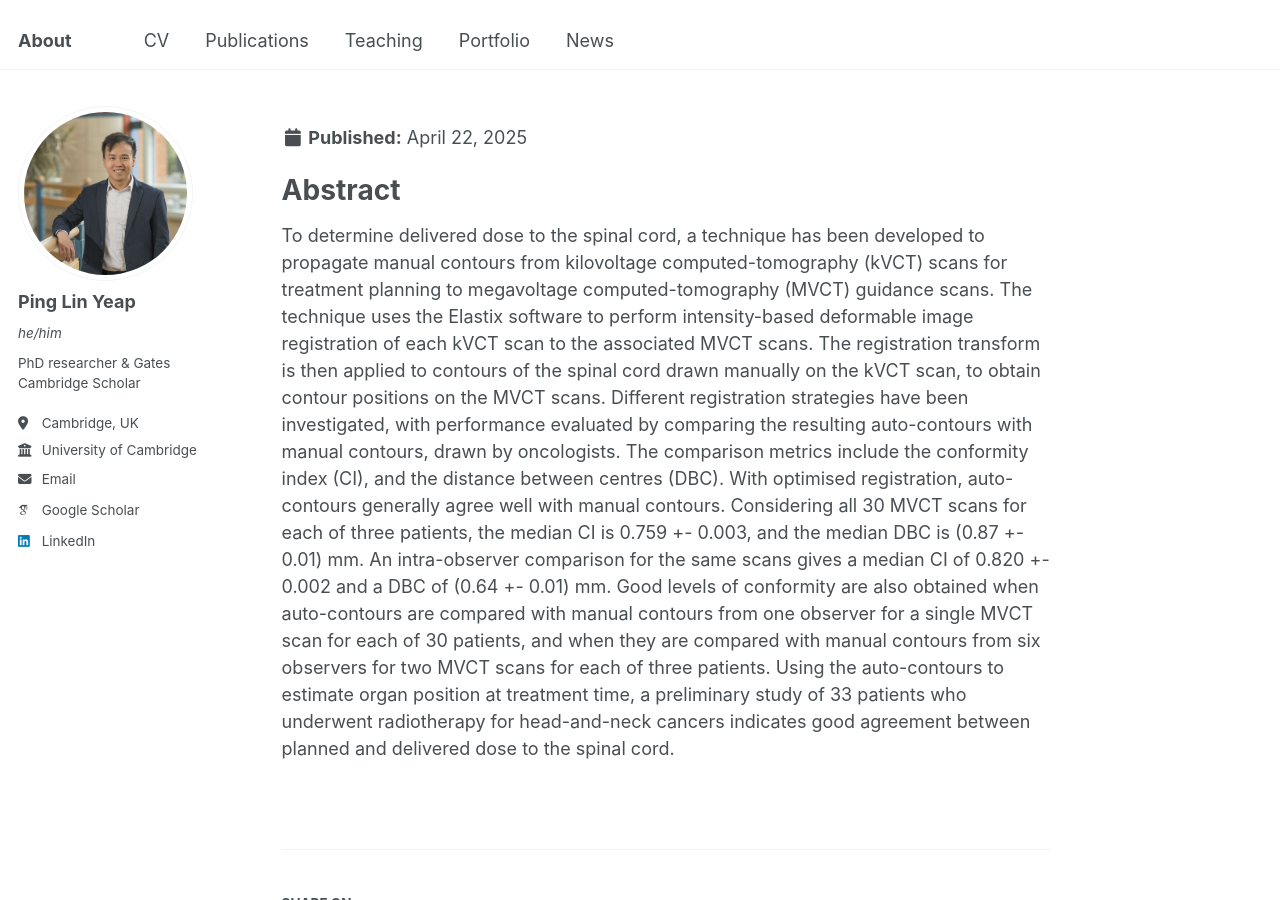
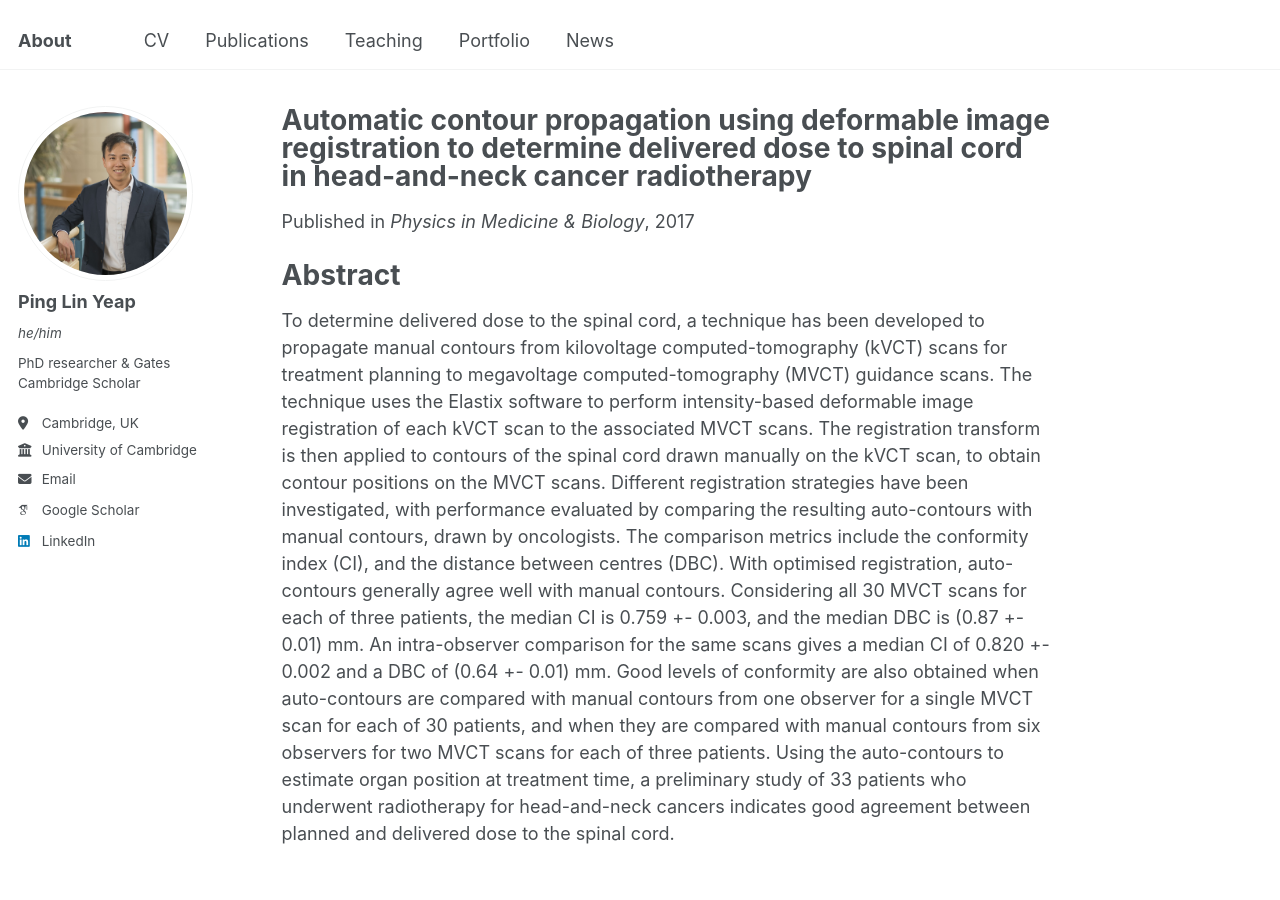
Before and after one commit to yeappl/yeappl.github.io, a Jekyll site: the page built from _publications/2017-dir.md, in a window 1280 px wide and 900 px high. Built offline with Jekyll 4.4.1, drawn with Linux system fonts in a browser that asks for light colours; some web fonts are replaced.

Commit message:
Update 2017-dir.md

```diff
--- a/_publications/2017-dir.md
+++ b/_publications/2017-dir.md
@@ -1,11 +1,11 @@
 ---
-title: <h6>"Automatic contour propagation using deformable image registration to determine delivered dose to spinal cord in head-and-neck cancer radiotherapy"</h6>
+title: "Automatic contour propagation using deformable image registration to determine delivered dose to spinal cord in head-and-neck cancer radiotherapy"
 collection: publications
 category: manuscripts
 permalink:
-excerpt: <h6>'Authors: <u>P L Yeap</u>, D J Noble, K Harrison, A M Bates, N G Burnet, R Jena, M Romanchikova, M P F Sutcliffe, S J Thomas, G C Barnett, R J Benson, S J Jefferies, M A Parker'</h6>
+excerpt: 'Authors: <u>P L Yeap</u>, D J Noble, K Harrison, A M Bates, N G Burnet, R Jena, M Romanchikova, M P F Sutcliffe, S J Thomas, G C Barnett, R J Benson, S J Jefferies, M A Parker'
 date: 2017-07-12
-venue: <h6>'Physics in Medicine & Biology'</h6>
+venue: 'Physics in Medicine & Biology'
 paperurl: 'https://iopscience.iop.org/article/10.1088/1361-6560/aa76aa/meta'
 citation:
 ---
```
